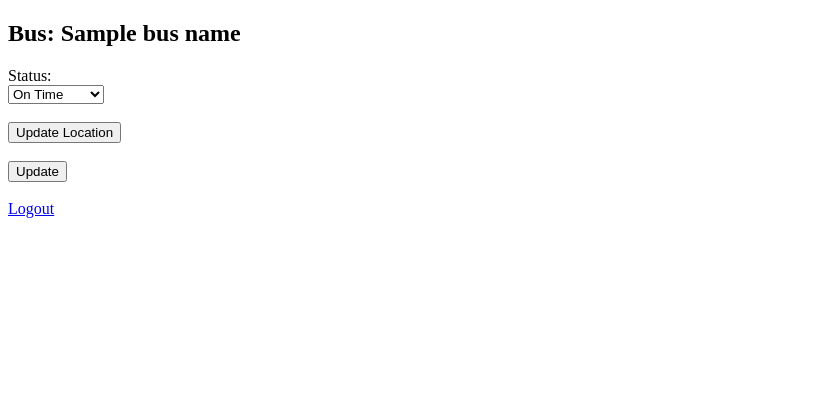
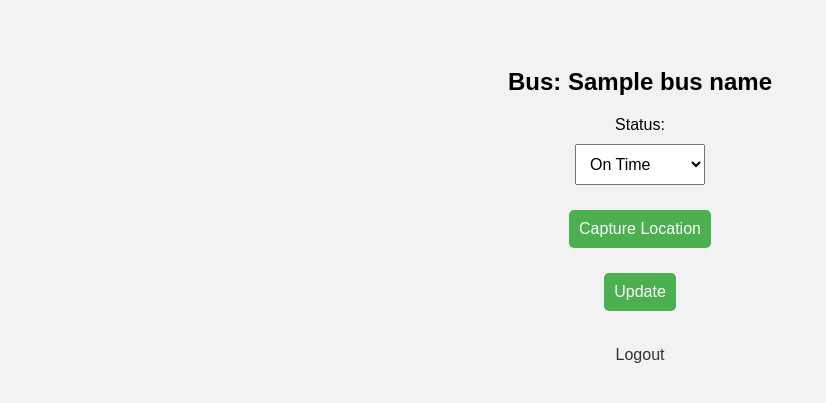
Before and after one commit to Baskar245/kc-83, a Flask app: template templates/conductor.html in a window 1280 px wide. Shown: the top 403 px of the page, without its empty margins (0-826 px from the left). Run offline with Flask 3, Linux system fonts and the light colour scheme; the template is opened without the code that fills it: most values are stand-ins (such as "Sample title", 1, 10 or a date in 2020).

Commit message:
Update conductor.html

```diff
--- a/templates/conductor.html
+++ b/templates/conductor.html
@@ -1,7 +1,44 @@
 <!DOCTYPE html>
-<html>
+<html lang="en">
 <head>
+  <meta charset="UTF-8" />
   <title>Update Status</title>
+  <style>
+    body {
+      font-family: Arial, sans-serif;
+      padding: 40px;
+      background-color: #f2f2f2;
+      text-align: center;
+    }
+    h2 {
+      margin-bottom: 20px;
+    }
+    select, button {
+      font-size: 16px;
+      padding: 10px;
+      margin-top: 10px;
+      margin-bottom: 15px;
+    }
+    button {
+      background-color: #4CAF50;
+      color: white;
+      border: none;
+      border-radius: 5px;
+      cursor: pointer;
+    }
+    button:hover {
+      background-color: #45a049;
+    }
+    a {
+      display: block;
+      margin-top: 20px;
+      text-decoration: none;
+      color: #333;
+    }
+    a:hover {
+      text-decoration: underline;
+    }
+  </style>
   <script>
     function updateLocation() {
       if (navigator.geolocation) {
@@ -21,22 +58,21 @@
 <body>
   <h2>Bus: {{ bus_name }}</h2>
   <form method="POST">
-    <label>Status:</label><br>
-    <select name="status">
+    <label for="status">Status:</label><br>
+    <select name="status" id="status" required>
       <option value="on time">On Time</option>
       <option value="late">Late</option>
       <option value="cancelled">Cancelled</option>
       <option value="not working">Not Working</option>
-    </select><br><br>
+    </select><br>
 
     <input type="hidden" name="lat" id="lat">
     <input type="hidden" name="lng" id="lng">
 
-    <button type="button" onclick="updateLocation()">Update Location</button>
-    <br><br>
+    <button type="button" onclick="updateLocation()">Capture Location</button><br>
     <button type="submit">Update</button>
   </form>
 
-  <br><a href="/logout">Logout</a>
+  <a href="/logout">Logout</a>
 </body>
 </html>
```
